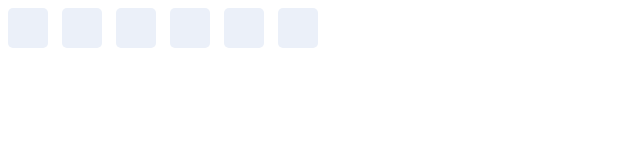
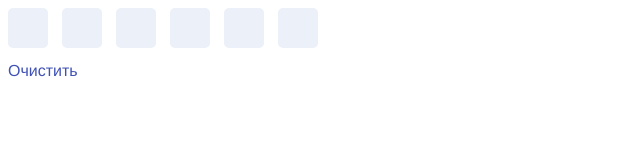
Before and after one commit to MishaNagibin/ui-kit, a Vue app: page / in a window 1280 px wide. Shown: the top 160 px of the page, without its empty margins (0-640 px from the left). Built offline with nearby package versions, Linux system fonts and the light colour scheme.

Commit message:
тест

```diff
--- a/src/App.vue
+++ b/src/App.vue
@@ -3,6 +3,7 @@
         <cEdit
             v-model="code"
             is-confirmation-code
+            is-clear
             ref="code"
             autocomplete="new-password"
         />
```
